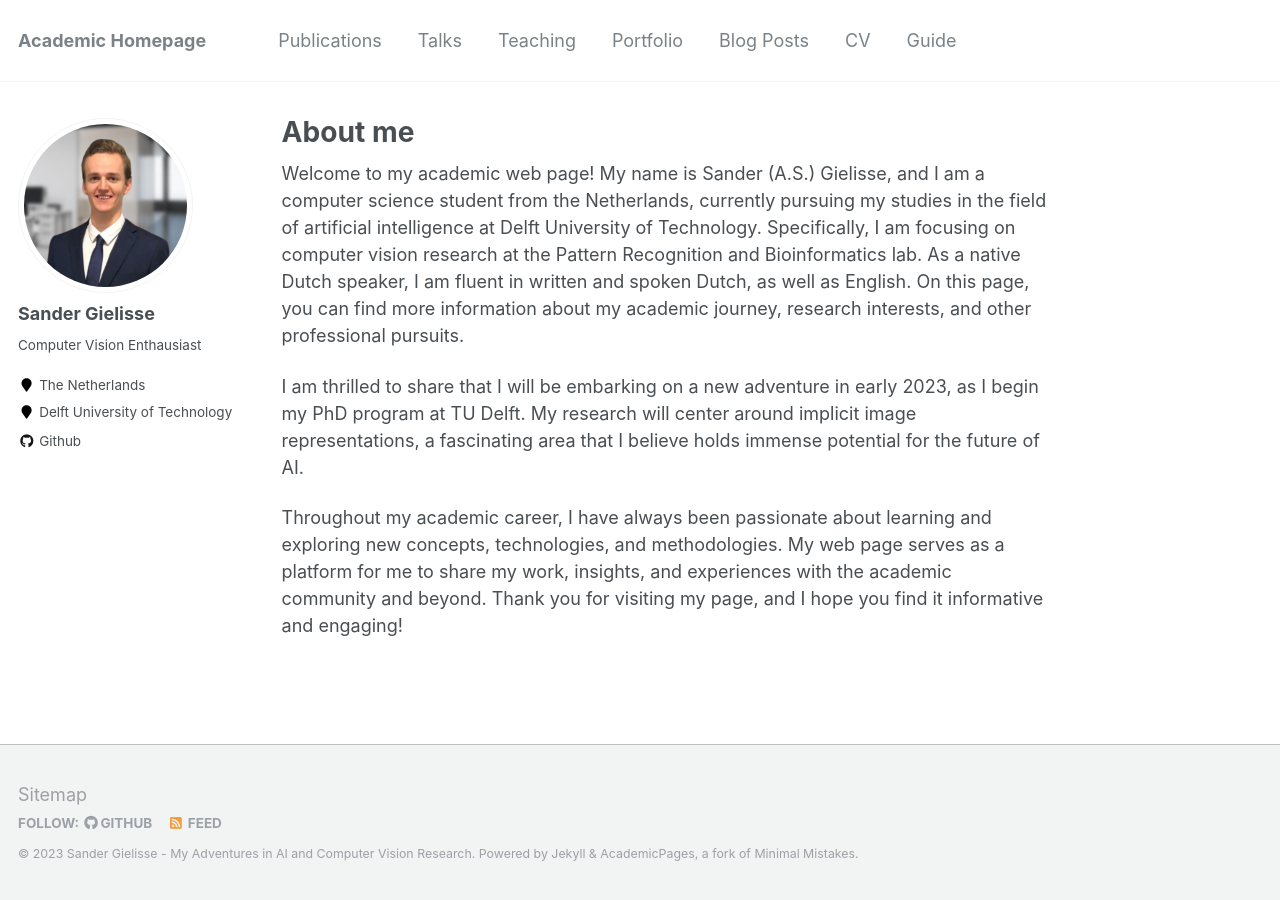
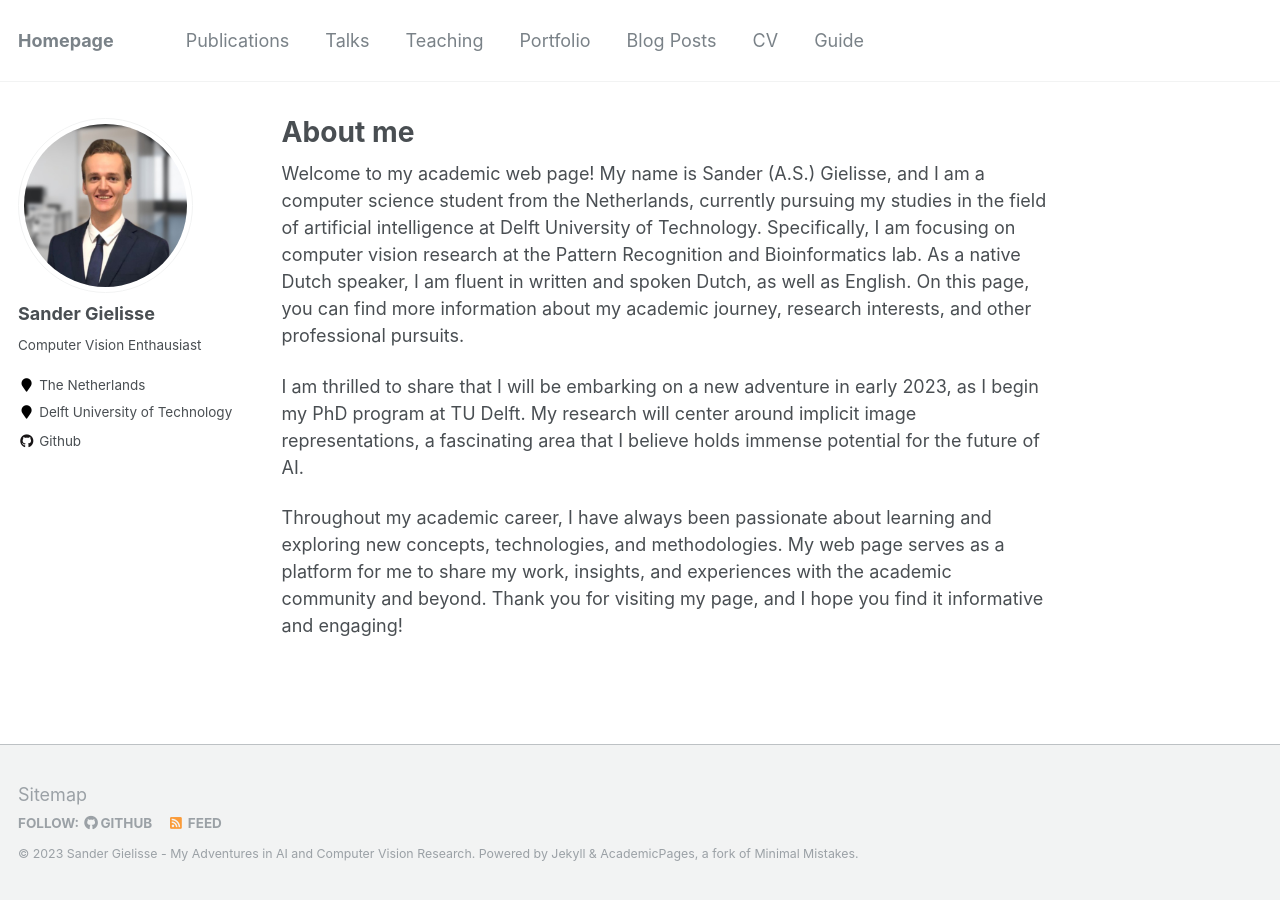
Before and after one commit to SanderGielisse/sandergielisse.github.io, a Jekyll site: the page built from _pages/about.md, in a window 1280 px wide. Built offline with Jekyll 4.4.1, drawn with Linux system fonts in a browser that asks for light colours.

Commit message:
Update _config.yml

```diff
--- a/_config.yml
+++ b/_config.yml
@@ -7,7 +7,7 @@
 
 # Site Settings
 locale                   : "en-US"
-title                    : "Academic Homepage"
+title                    : "Homepage"
 title_separator          : "-"
 name                     : &name "Sander Gielisse - My Adventures in AI and Computer Vision Research"
 description              : &description "Explore my academic journey and research interests in the field of computer science, with a focus on artificial intelligence and computer vision"
```
